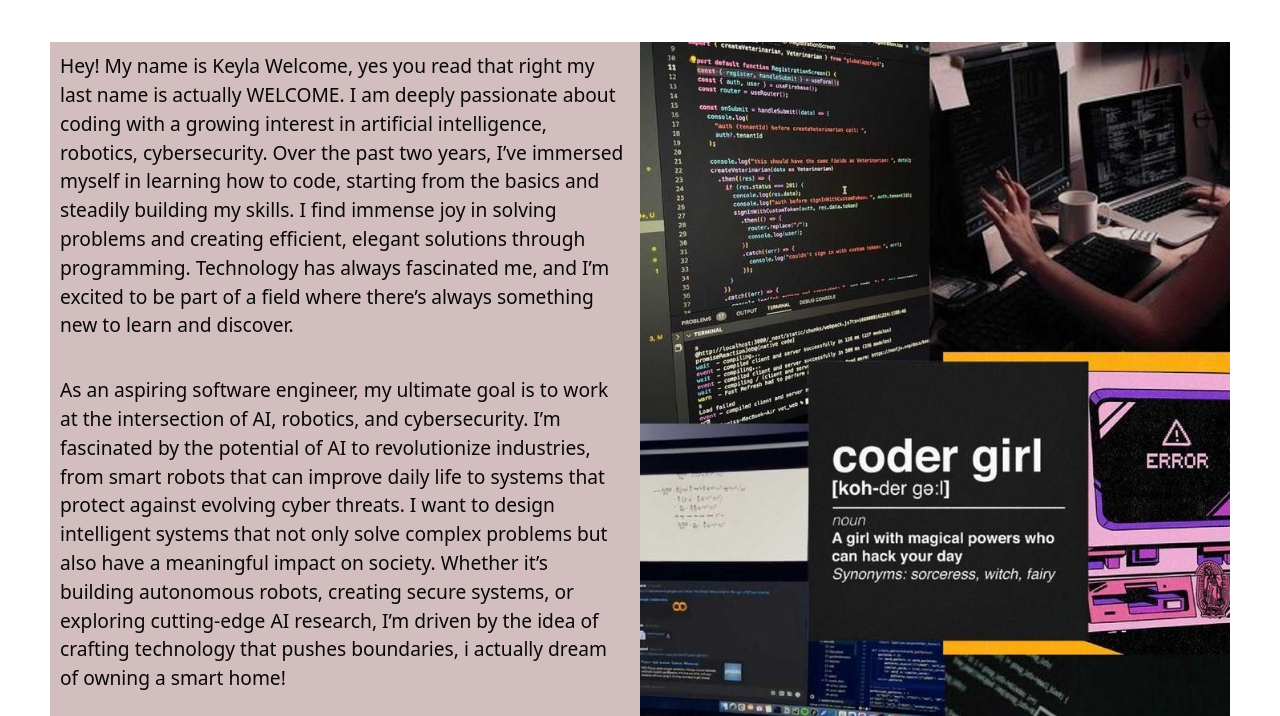
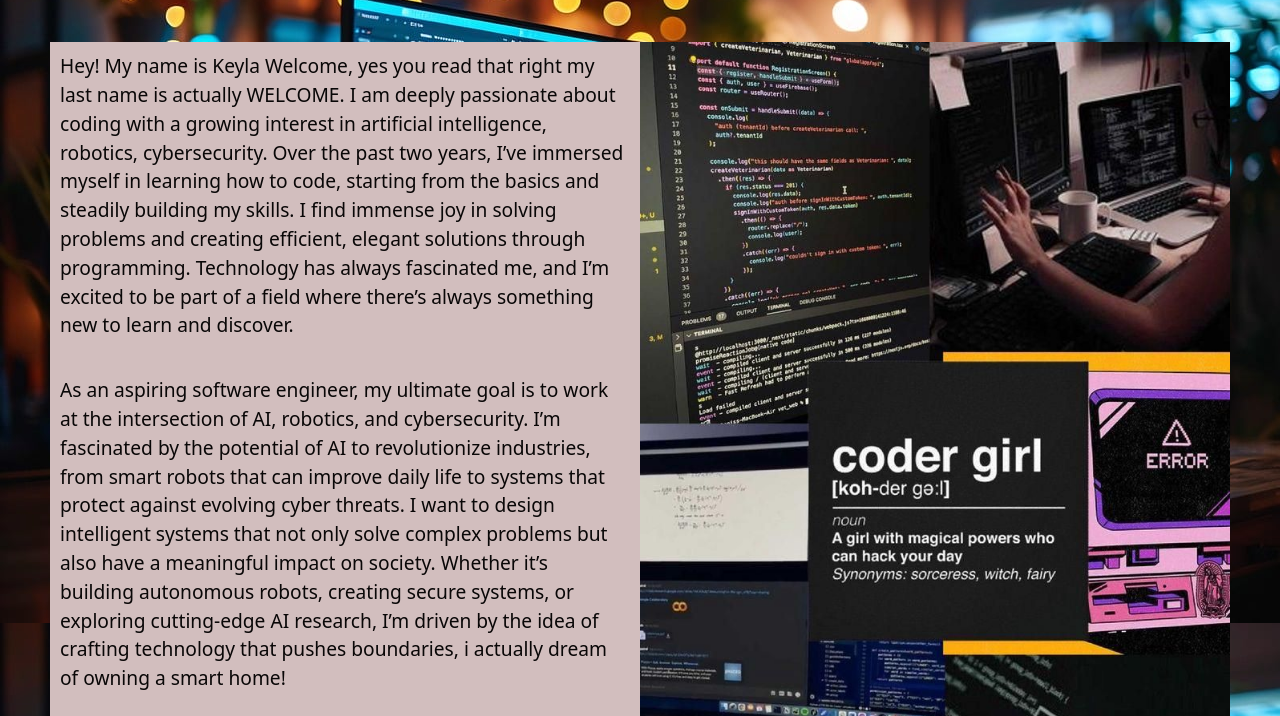
Before and after one commit to WTyoursolution/Capstone-Project-2025, a plain HTML site: page index.html in a window 1280 px wide. Shown: the part 811-1527 px from the top of the page. Drawn offline with nearby package versions, Linux system fonts and the light colour scheme.

Commit message:
Update styles.css

```diff
--- a/styles.css
+++ b/styles.css
@@ -1,5 +1,5 @@
 body {
-    background-image: url(background-image.jpg);
+    background-image: url(images/background-image.jpg);
 
 }
 
```
